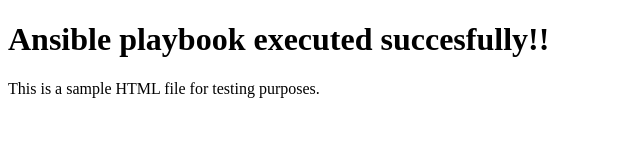
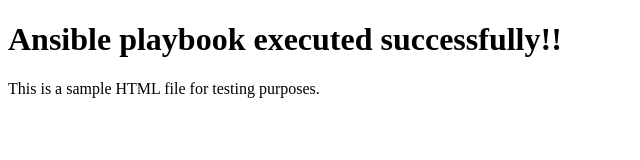
Before and after one commit to msdange/project_assignment_v0, a plain HTML site: page index.html in a window 1280 px wide. Shown: the whole page, without its empty margins (0-640 px from the left). Drawn offline with Linux system fonts and the light colour scheme.

Commit message:
Update index.html

```diff
--- a/index.html
+++ b/index.html
@@ -8,7 +8,7 @@
 </head>
 <body>
     <header>
-        <h1>Ansible playbook executed succesfully!!</h1>
+        <h1>Ansible playbook executed successfully!!</h1>
     </header>
     <main>
         <p>This is a sample HTML file for testing purposes.</p>
```
